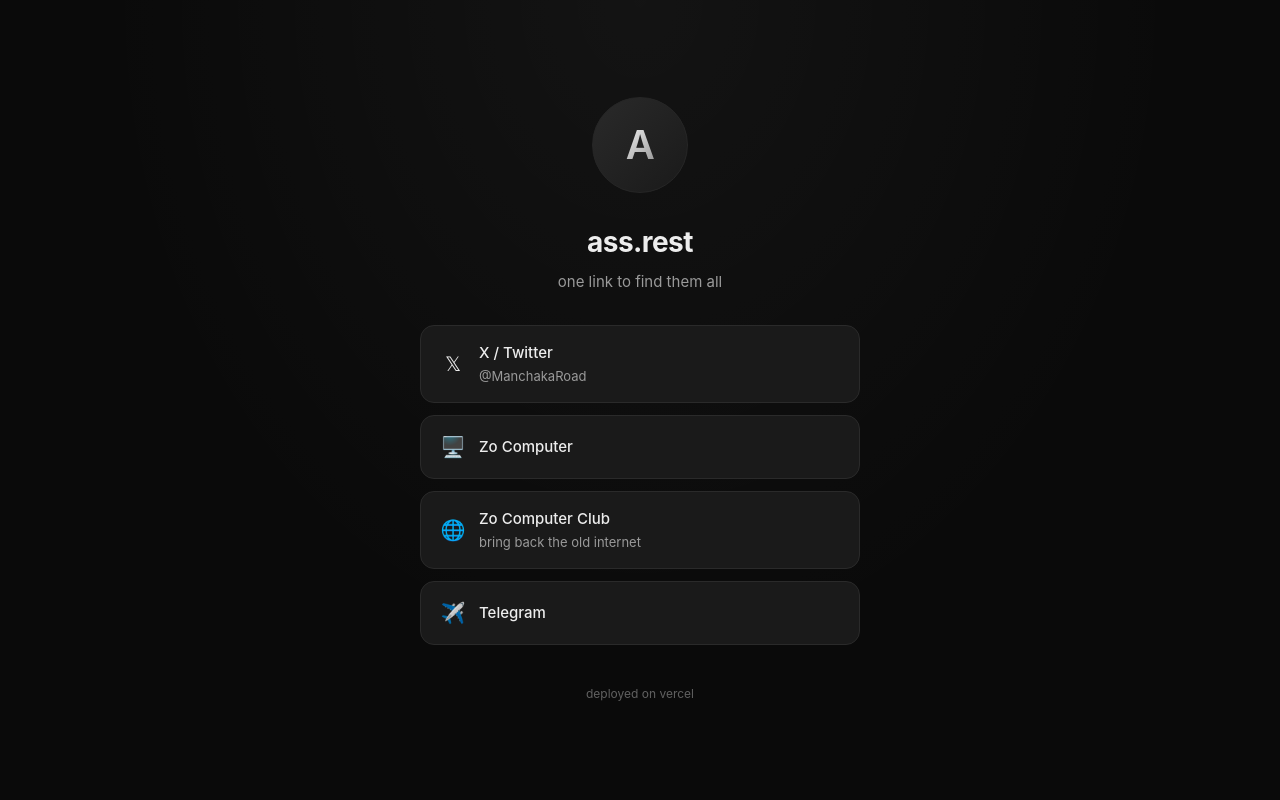
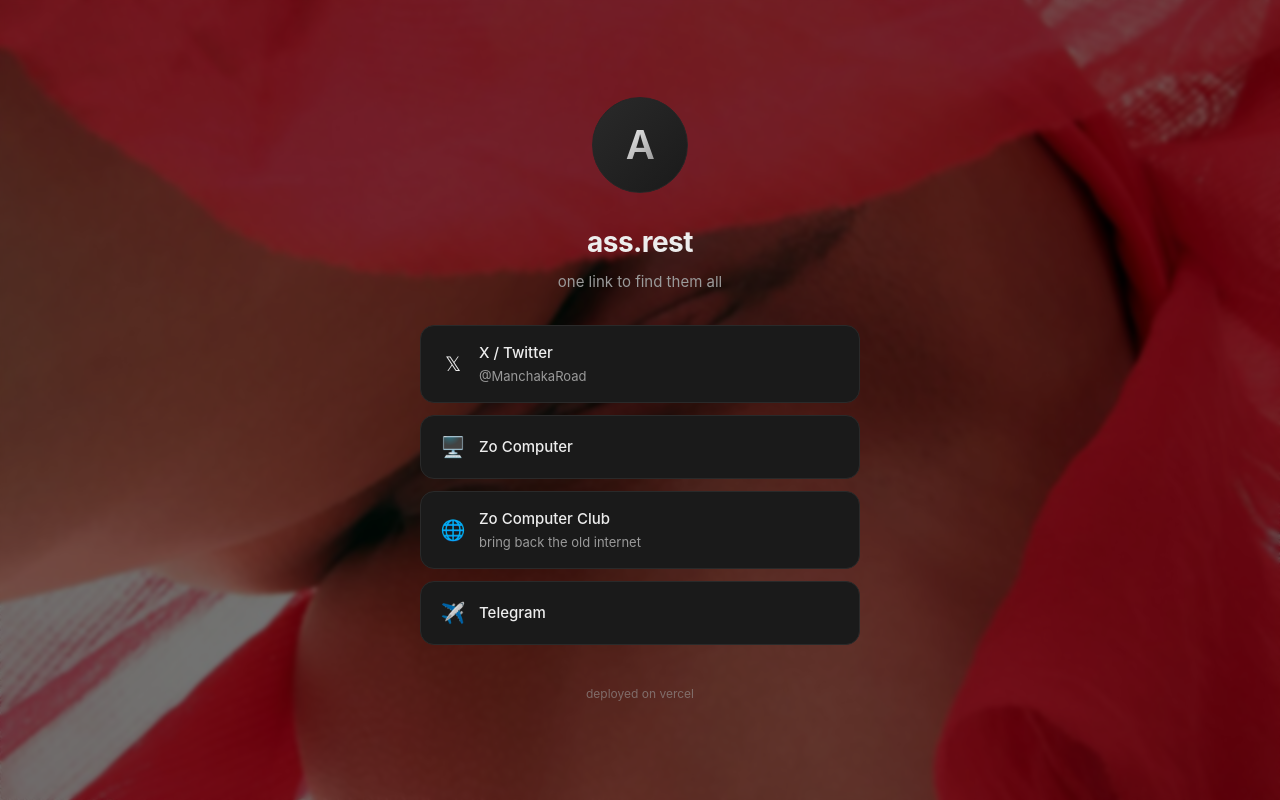
Before and after one commit to christcame/ass-rest, a Next.js app: page / in a window 1280 px wide. Built offline with nearby package versions, Linux system fonts and the light colour scheme.

Commit message:
feat: canarytokens brand logo as background

```diff
--- a/app/globals.css
+++ b/app/globals.css
@@ -23,7 +23,12 @@ body {
 }
 
 body {
-  background: var(--bg);
+  background-color: var(--bg);
+  background-image: url("/bg.png");
+  background-size: cover;
+  background-position: center;
+  background-repeat: no-repeat;
+  background-attachment: fixed;
   color: var(--fg);
   font-family: -apple-system, BlinkMacSystemFont, "Segoe UI", Roboto, Oxygen,
     Ubuntu, Cantarell, sans-serif;
@@ -44,9 +49,9 @@ a {
   align-items: center;
   justify-content: center;
   padding: 24px;
-  background:
-    radial-gradient(ellipse at top, rgba(255, 255, 255, 0.04), transparent 60%),
-    var(--bg);
+  background: rgba(0, 0, 0, 0.55);
+  backdrop-filter: blur(2px);
+  -webkit-backdrop-filter: blur(2px);
 }
 
 .card {
```
Also changed, not shown: public/bg.png (added).
